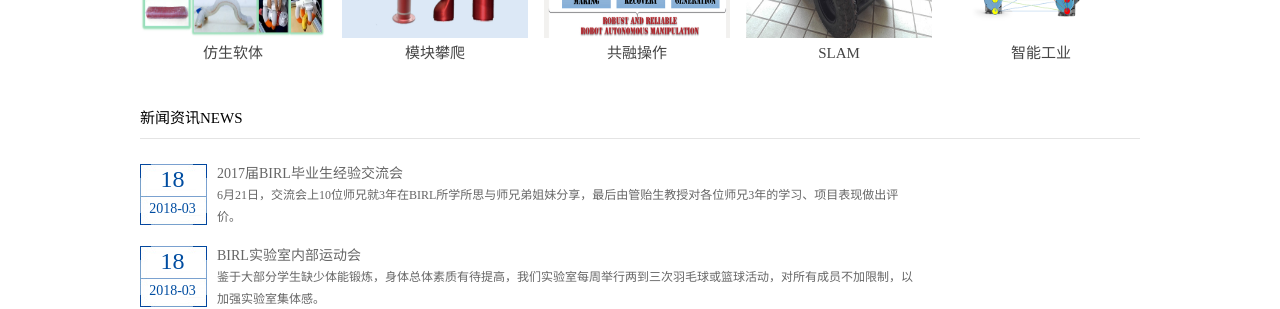
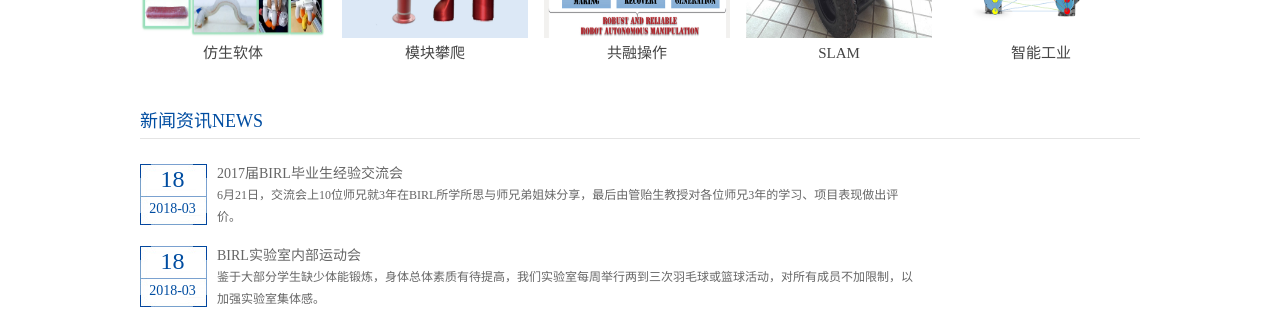
Before and after one commit to Wenqiangjin/wenqiangjin.github.io, a Jekyll site: the page built from index.html, in a window 1280 px wide. Shown: the part 1126-1435 px from the top of the page. Built offline with Jekyll 4.4.1, drawn with Linux system fonts in a browser that asks for light colours.

Commit message:
index.html news

```diff
--- a/assets/style.css
+++ b/assets/style.css
@@ -129,6 +129,7 @@ body {font-size:15px;background-position:0 0;background-repeat:repeat;}
 
 .main_news{width:1000px;}
 .main_news .app_top{ width:1000px; height:32px; border-bottom:1px solid #e4e4e4;}
+.main_news .app_top p{font-family:"Microsoft Yahei"; font-size:18px; color:#004da1;}
 .main_news .news_bottom{margin-top:25px; margin-bottom:25px;}
 .main_news .news_bottom li{height:82px;}
 .main_news .news_bottom li .date{float:left; margin-right:10px; width:67px; height:61px; background:url(../images/assets/0-035.jpg) no-repeat ;}
```
